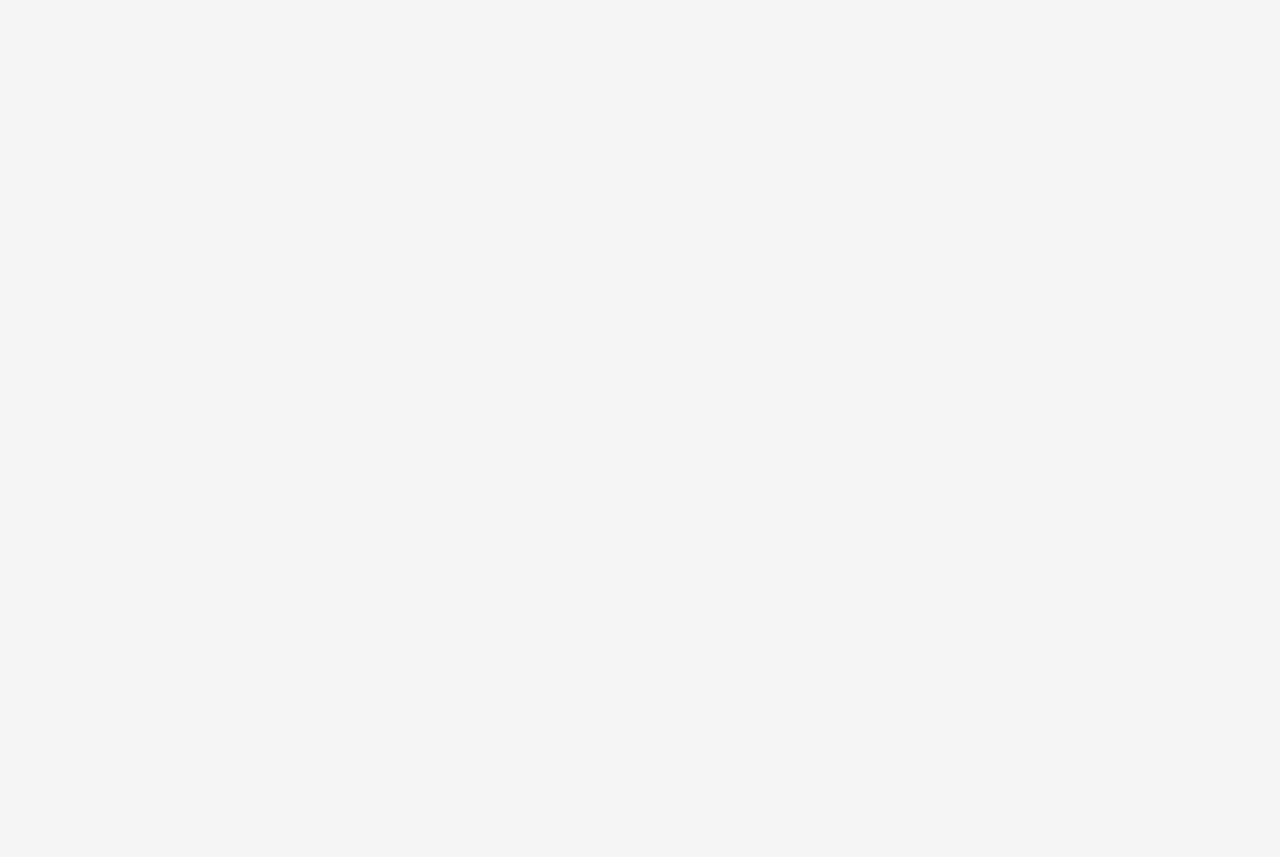
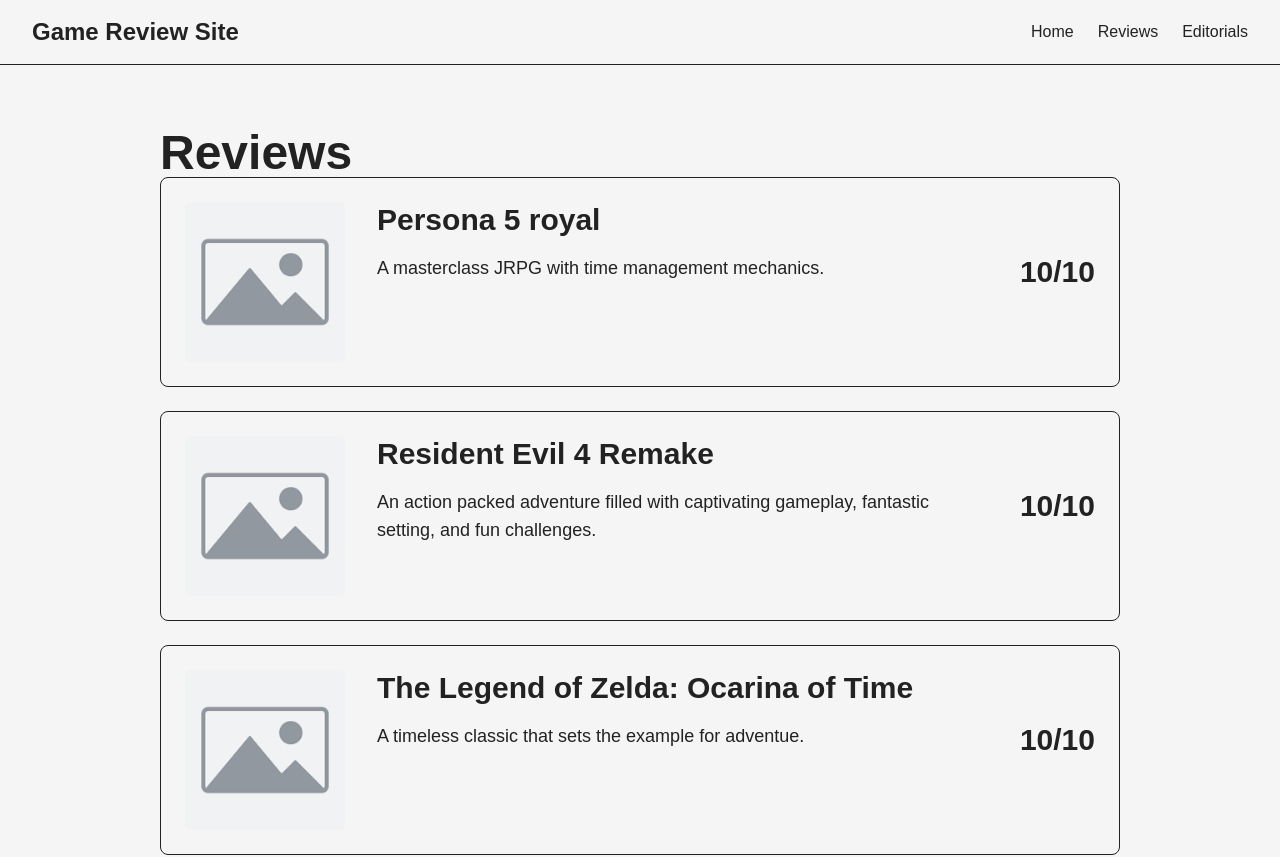
Before and after one commit to NickCoffin123/game-review-site, a React (Vite) app in the folder client/: page /reviews in a window 1280 px wide. Before the commit this address had no page. Shown: the top 857 px of the page. Before the commit the page ends 800 px from the top, so only its background shows below. Built offline with nearby package versions, Linux system fonts and the light colour scheme.

Commit message:
Review page created Review data refactored into shared model

```diff
--- a/client/src/App.tsx
+++ b/client/src/App.tsx
@@ -1,6 +1,9 @@
 import { BrowserRouter, Routes, Route } from "react-router-dom";
-import MainLayout from "./layouts/MainLayout"
+import MainLayout from "./layouts/MainLayout";
 import Home from "./pages/Home";
+import Reviews from "./pages/Reviews";
+
+
 
 function App() {
     return (
@@ -8,6 +11,7 @@
             <Routes>
                 <Route element={<MainLayout /> }>
                     <Route path="/" element={<Home />} />
+                    <Route path="/reviews" element={<Reviews /> } />
                 </Route>
             </Routes>
         </BrowserRouter>
--- a/client/src/components/ReviewCard.tsx
+++ b/client/src/components/ReviewCard.tsx
@@ -1,16 +1,11 @@
+import type { Review } from "../types/Review";
+
 type ReviewCardProps = {
-    img: string;
-    title: string;
-    tagline: string;
-    rating: number;
-
+    review: Review
 };
 
 export default function ReviewCard({
-    img,
-    title,
-    tagline,
-    rating
+    review
 }: ReviewCardProps) {
     return (
         <article className="mb-6 flex gap-8 rounded-lg border p-6">
@@ -18,17 +13,17 @@
             <div className="flex-shrink-0">
                 <img
                     className="h-40 w-40 rounded-md object-cover"
-                    src={img}
-                    alt={title}
+                    src={review.img}
+                    alt={review.title}
                 />
             </div>
 
             <div className="flex flex-1 flex-col">
-                <h3 className="text-3xl font-bold">{title}</h3>
+                <h3 className="text-3xl font-bold">{review.title}</h3>
 
                 <div className="mt-4 flex items-start justify-between">
-                    <p className="max-w-xl text-lg grey-700">{tagline}</p>
-                    <p className="text-3xl font-bold">{rating}/10</p>
+                    <p className="max-w-xl text-lg gray-700">{review.tagline}</p>
+                    <p className="text-3xl font-bold">{review.rating}/10</p>
                 </div>
             </div>
         </article>
--- /dev/null
+++ b/client/src/data/reviews.ts
@@ -0,0 +1,28 @@
+import placeholderImg from "../assets/placeholder.png";
+import type {Review} from "../types/Review";
+
+export const reviews: Review[] = [
+
+    {
+        id: 1,
+        img: placeholderImg,
+        title: "Persona 5 royal",
+        rating: 10,
+        tagline: "A masterclass JRPG with time management mechanics."
+    },
+    {
+        id: 2,
+        img: placeholderImg,
+        title: "Resident Evil 4 Remake",
+        rating: 10,
+        tagline: "An action packed adventure filled with captivating gameplay, fantastic setting, and fun challenges."
+    },
+    {
+        id: 3,
+        img: placeholderImg,
+        title: "The Legend of Zelda: Ocarina of Time",
+        rating: 10,
+        tagline: "A timeless classic that sets the example for adventue."
+    }
+
+];
--- a/client/src/pages/Home.tsx
+++ b/client/src/pages/Home.tsx
@@ -1,6 +1,6 @@
 import { Link } from "react-router-dom";
 import ReviewCard from "../components/ReviewCard";
-import placeholderImg from "../assets/placeholder.png"
+import { reviews } from "../data/reviews";
 
 export default function Home() {
     return (
@@ -25,24 +25,12 @@
             <section className="mx-auto max-w-5xl px-8 py-16">
                 <h2 className="mb-4 text-4xl font-bold">Latest Reviews</h2>
 
-                <ReviewCard
-                    img={placeholderImg}
-                    title="Persona 5 Royal"
-                    rating={10}
-                    tagline="A masterclass JRPG with time management mechanics."
-                />
-                <ReviewCard
-                    img={placeholderImg}
-                    title="Resident Evil 4 Remake"
-                    rating={10}
-                    tagline="An action packed adventure filled with captivating gameplay, fantastic setting, and fun challenges."
-                />
-                <ReviewCard
-                    img={placeholderImg}
-                    title="The Legend of Zelda: Ocarina of Time"
-                    rating={10}
-                    tagline="A timeless classic that sets the exapmle for adventure games."
-                />
+                {reviews.map(review => (
+                    <ReviewCard
+                        key={review.id}
+                        review={review}
+                        />
+                ))}
 
             </section>
         </>
--- /dev/null
+++ b/client/src/pages/Reviews.tsx
@@ -0,0 +1,19 @@
+import ReviewCard from "../components/ReviewCard";
+import { reviews } from "../data/reviews";
+
+export default function Reviews() {
+    return (
+        <>
+            <section className="mx-auto max-w-5xl px-8 py-16">
+                <h1 className="text-5xl font-bold">Reviews</h1>
+
+                {reviews.map((review) => (
+                    <ReviewCard
+                        key={review.id}
+                        review={review}
+                    />
+                ))}
+            </section>
+        </>
+    )
+}
--- /dev/null
+++ b/client/src/types/Review.ts
@@ -0,0 +1,7 @@
+export type Review = {
+    id: number;
+    title: string;
+    img: string;
+    rating: number;
+    tagline: string;
+}
```
